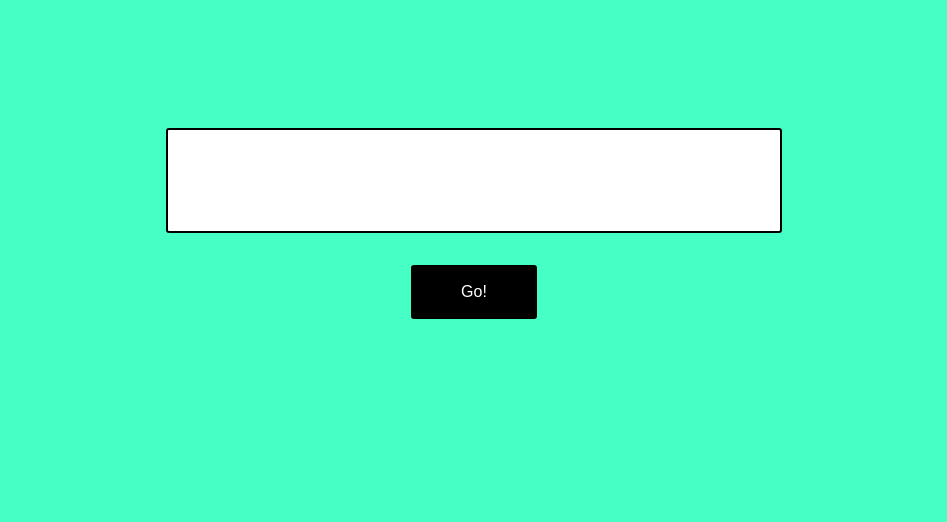
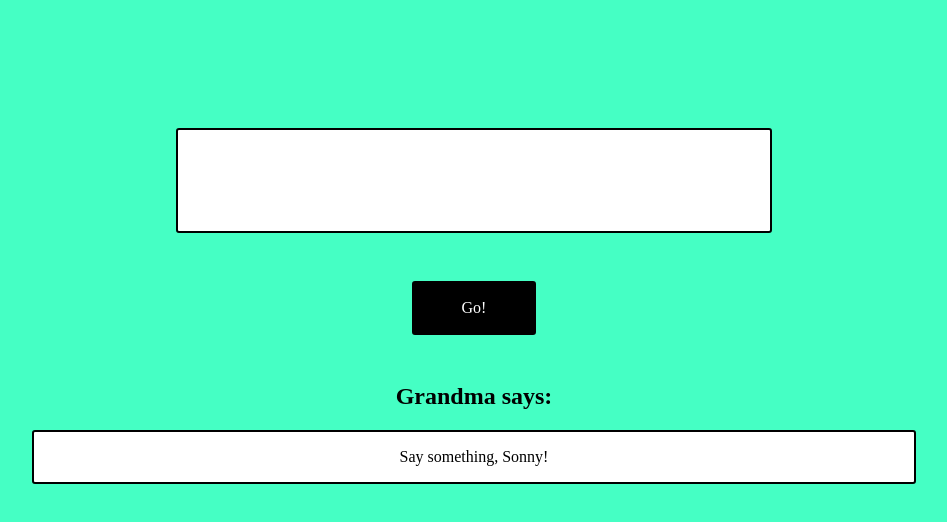
Before and after one commit to carolanncan/deafgrandma, a plain HTML site: page index.html in a window 1280 px wide. Both pictures are taken after a click on the button "Go!". Shown: the whole page, without its empty margins (166-1113 px from the left). Drawn offline with Linux system fonts and the light colour scheme.

Commit message:
Complete client side interaction

```diff
--- a/all.css
+++ b/all.css
@@ -1,10 +1,12 @@
 body {
-  background-color: white;
+  background: rgb(69, 255, 196);
+  /* background-color: white; */
+  font-family: futura;
 }
 
 .background-change {
   transition: background-color 1000ms linear;
-  background: rgb(69, 255, 196);
+  background: gray;
 }
 
 main {
@@ -17,10 +19,11 @@ main {
   margin: 8em auto;
 }
 
-input, button {
+input, button, .grandma-responses {
   border: 2px solid black;
   border-radius: 3px;
   padding: 1em 3em;
+  font-family: futura;
 }
 
 input {
@@ -32,7 +35,7 @@ button {
   background: black;
   color: white;
   display: block;
-  margin: 2em auto;
+  margin: 3em auto;
   font-size: 1em;
 }
 
@@ -43,3 +46,7 @@ button:active, button:hover {
 input:focus, button:focus {
   outline: none;
 }
+
+.grandma-responses {
+  background: white;
+}
--- a/index.html
+++ b/index.html
@@ -8,8 +8,10 @@
 <body>
   <main>
     <section class="wrap">
-      <input type="text"></input>
+      <input type="text" autofocus></input>
       <button id="target">Go!</button>
+      <h2>Grandma says:</h2>
+      <section class="grandma-responses"></section>
     </section>
   </main>
 </body>
@@ -17,6 +19,4 @@
 <script src="lib/jquery-2.1.1.js"></script>
 <script src="js/example.js"></script>
 <script src="js/grandma.js"></script>
-<!-- <script src="js/talk.js"></script> -->
-<!-- <script src="js/processInput.js"></script> -->
 </html>
--- a/js/example.js
+++ b/js/example.js
@@ -1,3 +1,21 @@
-$("#target").click(function() {
-  $("body").toggleClass("background-change");
+var responses = $(".grandma-responses");
+var input = $("input");
+var target = $("#target");
+
+target.click(function() {
+  var inputString = input.val();
+  input.val("").focus();
+  var returnString = deafGrandma(inputString);
+
+  responses.text(returnString);
+
+  if (inputString === bye && byeCount === 3) {
+    $("body").toggleClass("background-change");
+  }
 });
+
+input.keyup(function(event) {
+  if (event.keyCode === 13) {
+    target.click();
+  }
+});
```
Also changed, not shown: js/grandma.js (+6 -8 lines), js/talk.js (deleted, +0 -14 lines).
